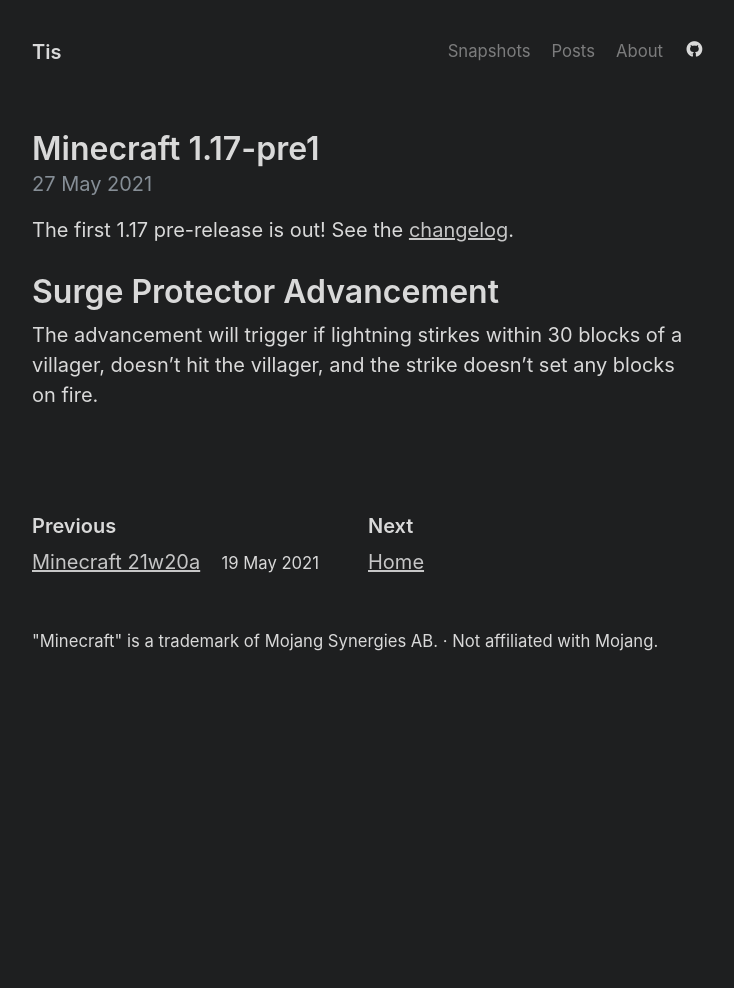
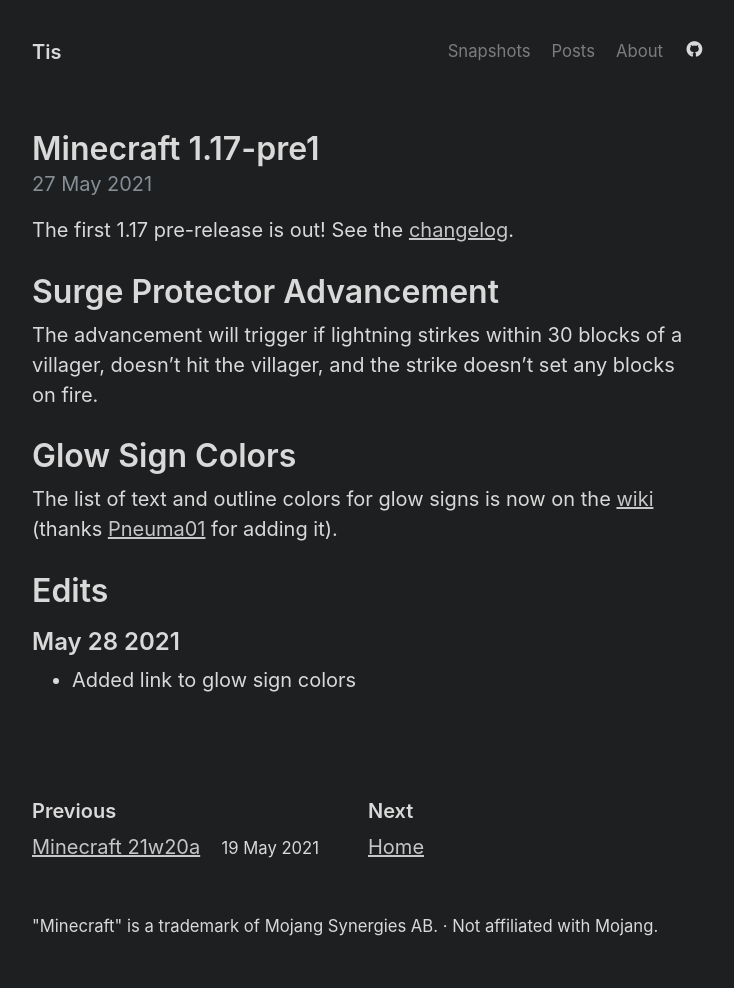
Before and after one commit to Tisawesomeness/tisawesomeness.github.io, a Jekyll site: the page built from snapshots/_posts/2021-05-27-1-17pre-1.md, in a window 1280 px wide. Shown: the whole page, without its empty margins (272-1006 px from the left). Built offline with Jekyll 4.4.1, drawn with Linux system fonts in a browser that asks for light colours; before the commit the page ends 900 px from its top, so only the background shows below that.

Commit message:
Link to glow sign colors

```diff
--- a/snapshots/_posts/2021-05-27-1-17pre-1.md
+++ b/snapshots/_posts/2021-05-27-1-17pre-1.md
@@ -9,3 +9,13 @@
 # Surge Protector Advancement
 
 The advancement will trigger if lightning stirkes within 30 blocks of a villager, doesn't hit the villager, and the strike doesn't set any blocks on fire.
+
+# Glow Sign Colors
+
+The list of text and outline colors for glow signs is now on the [wiki](https://minecraft.fandom.com/wiki/Sign#Text) (thanks [Pneuma01](https://minecraft.fandom.com/wiki/UserProfile:Pneuma01) for adding it).
+
+# Edits
+
+## May 28 2021
+
+- Added link to glow sign colors
```
